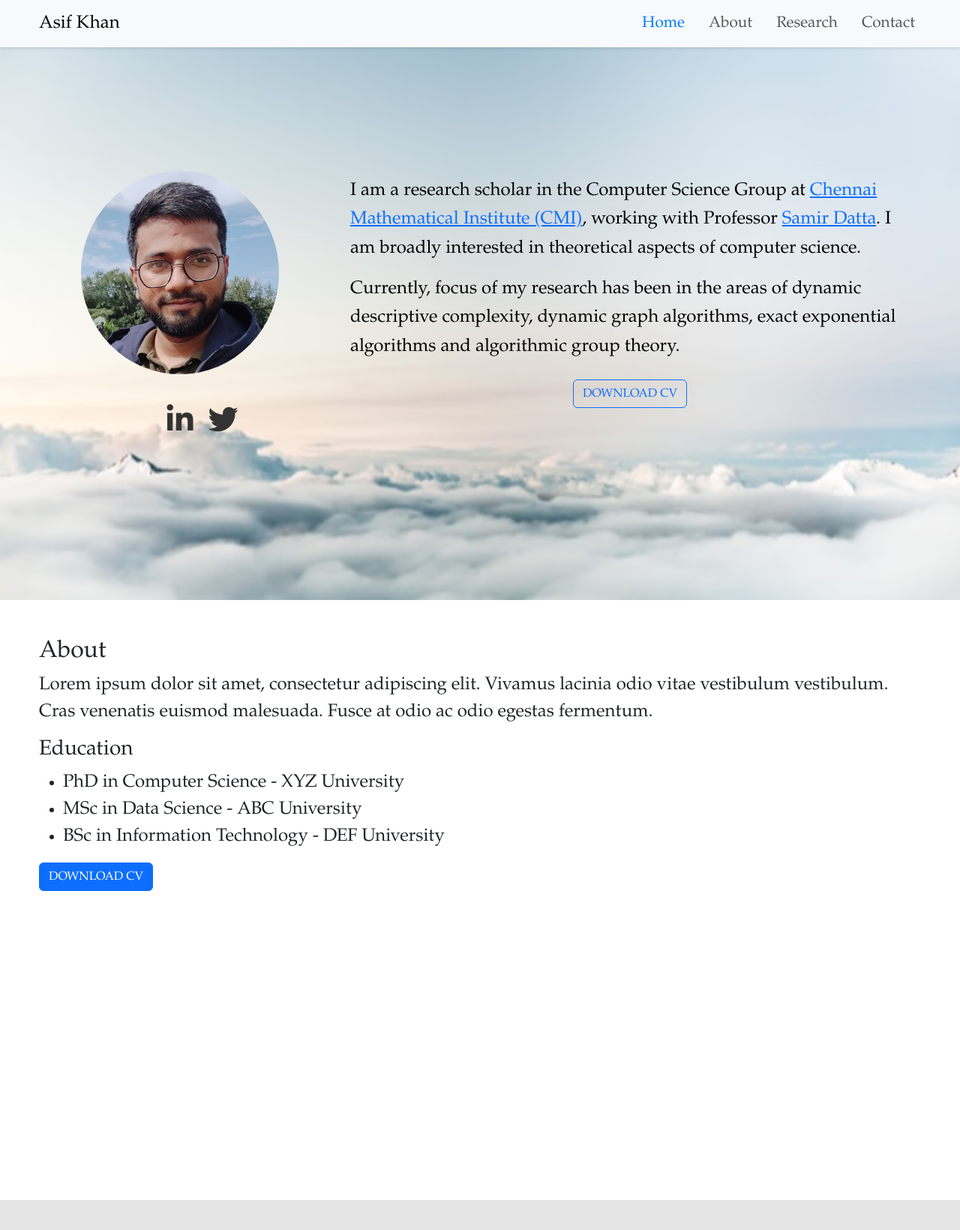
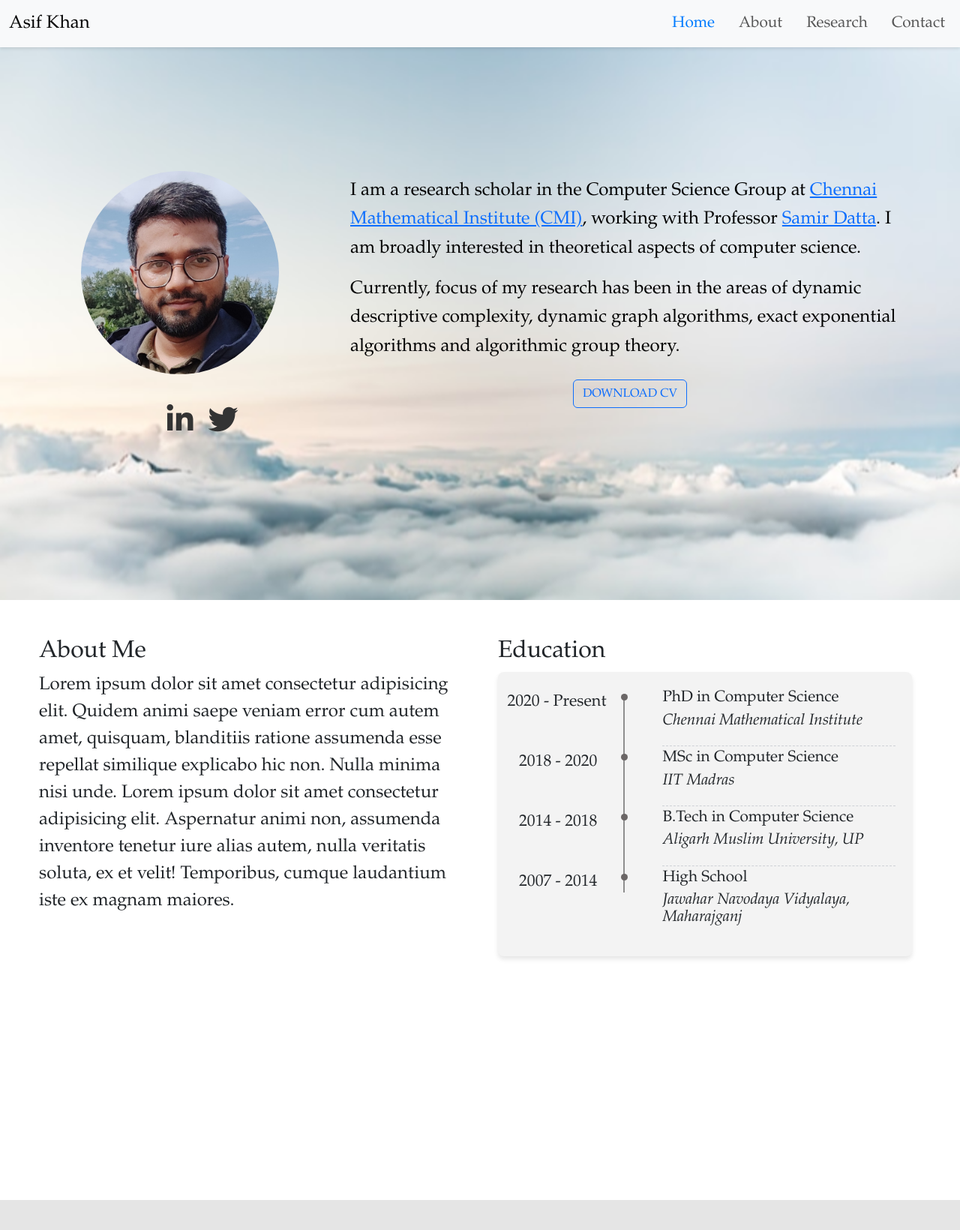
Before and after one commit to severus-tux/severus-tux.github.io, a PHP site: page / in a window 1280 px wide. Shown: the top 1640 px of the page at 75% size. Run offline with PHP 8.4, Linux system fonts and the light colour scheme; some libraries are stand-ins or nearby versions; some web fonts are replaced.

Commit message:
added education card

```diff
--- a/assets/css/style.css
+++ b/assets/css/style.css
@@ -105,6 +105,7 @@ section {
 }
 
 
+
 .card {
     background-color: rgb(243, 243, 243); /* Less transparent for better visibility */
     border: none;
@@ -174,7 +175,6 @@ section {
         font-size: 1.2rem;
     }
 }
-
 
 /* More text - initially collapsed */
 .more-text {
@@ -265,6 +265,7 @@ section {
     z-index: 1050; /* Higher than the content */
     overflow-y: auto; /* Allows scrolling if content overflows */
 }
+
 
 /* Ensure that desktop view remains unaffected */
 @media (min-width: 992px) {
--- /dev/null
+++ b/assets/css/timeline.css
@@ -0,0 +1,110 @@
+
+
+.timeline {
+    position: relative;
+    border-left: 2px solid transparent; /* Keep original border, but make it transparent */
+    border-bottom-right-radius: 4px;
+    border-top-right-radius: 4px;
+    margin: 0 auto;
+    padding-left: 50px;
+    list-style: none;
+    width: 75%;
+    left: 13%;
+}
+
+/* Pseudo-element for controlling the border line */
+.timeline:before {
+    content: '';
+    position: absolute;
+    left: -2px; /* Align the border exactly with the original one */
+    top: 10px; /* Adjust to control the starting point */
+    bottom: 45px; /* Adjust to control the ending point */
+    width: 2px;
+    background: #8e8e8e; /* Use the original border color */
+}
+
+
+@media (max-width: 767px) {
+    .timeline {
+        max-width: 98%;
+        padding-right: 25px;
+        padding-left: 25px;
+        left: 0%;
+        width: 100%;
+    }
+
+    .timeline:before {
+        top: 10px;
+        left: -3px;
+    }
+}
+
+.timeline .event {
+    border-bottom: 1px dashed #ced1d6;
+    padding-bottom: 5px;
+    margin-bottom: 5px;
+    position: relative;
+}
+
+.timeline .event p{
+    font-size: 1.3rem;
+    line-height: 1.4rem;
+    font-style: italic;
+}
+
+.timeline .event h4{
+    font-size: 1.3rem;
+    line-height: 1.4rem;
+}
+
+@media (max-width: 767px) {
+    .timeline .event {
+        padding-top: 30px;
+    }
+}
+
+.timeline .event:last-of-type {
+    padding-bottom: 0;
+    margin-bottom: 0;
+    border: none;
+}
+
+.timeline .event:before,
+.timeline .event:after {
+    position: absolute;
+    display: block;
+    top: 0;
+}
+
+.timeline .event:before {
+    left: -207px;
+    content: attr(data-date);
+    text-align: right;
+    font-weight: 100;
+    font-size: 0.9em;
+    min-width: 120px;
+}
+
+@media (max-width: 767px) {
+    .timeline .event:before {
+        left: 0px;
+        text-align: left;
+    }
+}
+
+.timeline .event:after {
+
+    left: -55.8px;
+    background: #6b6666;
+    border-radius: 50%;
+    height: 9px;
+    width: 9px;
+    content: "";
+    top: 5px;
+}
+
+@media (max-width: 767px) {
+    .timeline .event:after {
+        left: -31.8px;
+    }
+}
--- a/index.html
+++ b/index.html
@@ -11,6 +11,7 @@
     <link rel="stylesheet" href="https://cdn.jsdelivr.net/gh/jpswalsh/academicons@1/css/academicons.min.css">
     <link href="https://fonts.googleapis.com/css2?family=Garamond:wght@400;700&display=swap" rel="stylesheet">
     <link href="assets/css/style.css" rel="stylesheet">
+    <link href="assets/css/timeline.css" rel="stylesheet">
 </head>
 <body>
 
@@ -22,7 +23,7 @@
 
     <!-- Navbar -->
     <nav class="navbar navbar-expand-lg navbar-light bg-light fixed-top">
-        <div class="container">
+        <div class="container-fluid">
             <a class="navbar-brand" href="#">Asif Khan</a>
 
             <button class="navbar-toggler" type="button" data-bs-toggle="collapse" data-bs-target="#navbarNav" aria-controls="navbarNav" aria-expanded="false" aria-label="Toggle navigation">
@@ -112,21 +113,51 @@
     <!-- About Section -->
     <section id="about">
         <div class="container">
-            <h2>About</h2>
-            <p>Lorem ipsum dolor sit amet, consectetur adipiscing elit. Vivamus lacinia odio vitae vestibulum vestibulum. Cras venenatis euismod malesuada. Fusce at odio ac odio egestas fermentum.</p>
+            <div class="modal-body row">
+                <div class="col-sm-12 col-md-12 col-lg-5 col-xl-6 col-xxl-6">
+                    <h2>About Me</h2>
+                    <p>Lorem ipsum dolor sit amet consectetur adipisicing elit. Quidem animi saepe veniam error cum autem amet, quisquam, blanditiis ratione assumenda esse repellat similique explicabo hic non. Nulla minima nisi unde. Lorem ipsum dolor sit amet consectetur adipisicing elit. Aspernatur animi non, assumenda inventore tenetur iure alias autem, nulla veritatis soluta, ex et velit! Temporibus, cumque laudantium iste ex magnam maiores.</p>
+                </div>
+                <div class="col-sm-12 col-md-12 col-lg-7 col-xl-6 col-xxl-6">
+                    <div class="container">
+                        <h2>Education</h2>
+                        <div class="row">
+                            <div class="col-md-12">
+                                <div class="card">
+                                    <div class="card-body">
+                                        <!-- <h6 class="card-title">Education</h6> -->
+                                        <div id="content">
+                                            <ul class="timeline">
+                                                <li class="event" data-date="2020 - Present">
+                                                    <h4>PhD in Computer Science</h4>
+                                                    <p>Chennai Mathematical Institute</p>
+                                                </li>
+                                                <li class="event" data-date="2018 - 2020">
+                                                    <h4>MSc in Computer Science</h4>
+                                                    <p>IIT Madras</p>
+                                                </li>
+                                                <li class="event" data-date="2014 - 2018">
+                                                    <h4>B.Tech in Computer Science</h4>
+                                                    <p>Aligarh Muslim University, UP</p>
+                                                </li>
+                                                <li class="event" data-date="2007 - 2014">
+                                                    <h4>High School</h4>
+                                                    <p>Jawahar Navodaya Vidyalaya, Maharajganj</p>
+                                                </li>
+                                            </ul>
+                                        </div>
+                                    </div>
+                                </div>
+                            </div>
+                        </div>
+                    </div>
 
-            <h3>Education</h3>
-            <ul>
-                <li>PhD in Computer Science - XYZ University</li>
-                <li>MSc in Data Science - ABC University</li>
-                <li>BSc in Information Technology - DEF University</li>
-            </ul>
+                </div>
+            </div>
+        </div>
+    </section>
 
-            <a href="#" class="btn btn-primary">DOWNLOAD CV</a>
 
-        </div>
-
-    </section>
 
     <!-- Research Section -->
     <section id="research">
```
